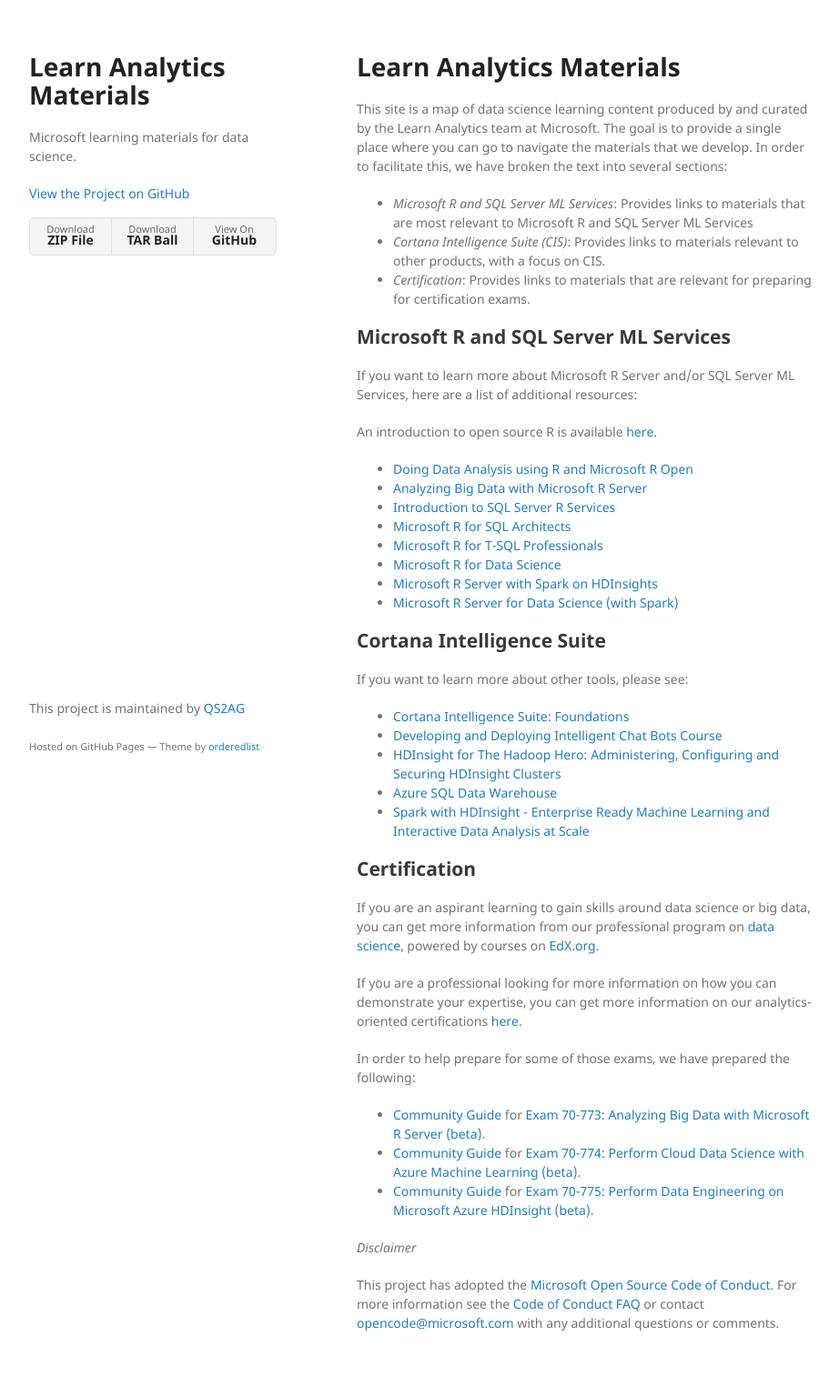
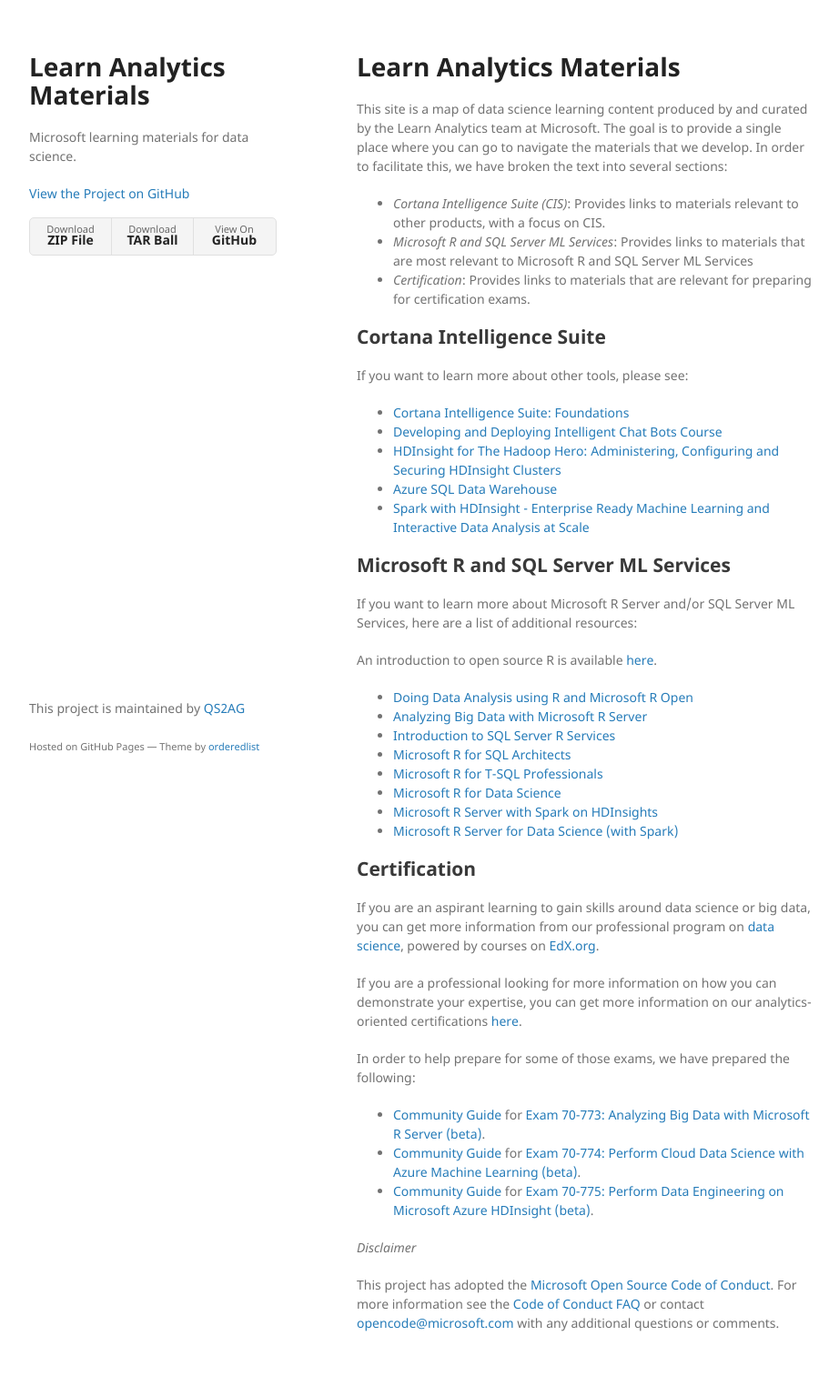
Before and after one commit to QS2AG/learnAnalytics-public, a Jekyll site: the page built from index.md, in a window 1280 px wide. Shown: the whole page at 91% size, without its empty margins (178-1100 px from the left). Built offline with Jekyll 4.4.1, drawn with Linux system fonts in a browser that asks for light colours; our own code applies the rules of GitHub Pages for plain Markdown files; some of the changed lines change nothing that is shown.

Commit message:
Organized the sections on CIS and MRS

```diff
--- a/index.md
+++ b/index.md
@@ -8,9 +8,19 @@
 a single place where you can go to navigate the materials that we develop. In order to facilitate this, we have broken the
 text into several sections:
 
+- *Cortana Intelligence Suite (CIS)*: Provides links to materials relevant to other products, with a focus on CIS.
 - *Microsoft R and SQL Server ML Services*: Provides links to materials that are most relevant to Microsoft R and SQL Server ML Services
-- *Cortana Intelligence Suite (CIS)*: Provides links to materials relevant to other products, with a focus on CIS.
 - *Certification*: Provides links to materials that are relevant for preparing for certification exams.
+
+## Cortana Intelligence Suite
+
+If you want to learn more about other tools, please see:
+
+- [Cortana Intelligence Suite: Foundations](https://github.com/Azure/LearnAnalytics-CISFoundations)
+- [Developing and Deploying Intelligent Chat Bots Course](https://github.com/Azure/bot-education)
+- [HDInsight for The Hadoop Hero: Administering, Configuring and Securing HDInsight Clusters](https://github.com/Azure/learnAnalytics-HDI-Hero)
+- [Azure SQL Data Warehouse](https://github.com/Azure/LearnAnalytics-sqldwintro-instructorled)
+- [Spark with HDInsight - Enterprise Ready Machine Learning and Interactive Data Analysis at Scale](https://github.com/Azure/learnAnalytics-SparkML)
 
 ## Microsoft R and SQL Server ML Services
 
@@ -26,16 +36,6 @@
 - [Microsoft R for Data Science](https://azure.github.io/LearnAnalytics-mr4ds/)
 - [Microsoft R Server with Spark on HDInsights](https://github.com/Azure/LearnAnalytics-mrs-spark)
 - [Microsoft R Server for Data Science (with Spark)](https://github.com/Azure/LearnAnalytics-mr4ds-spark)
-
-## Cortana Intelligence Suite
-
-If you want to learn more about other tools, please see:
-
-- [Cortana Intelligence Suite: Foundations](https://github.com/Azure/LearnAnalytics-CISFoundations)
-- [Developing and Deploying Intelligent Chat Bots Course](https://github.com/Azure/bot-education)
-- [HDInsight for The Hadoop Hero: Administering, Configuring and Securing HDInsight Clusters](https://github.com/Azure/learnAnalytics-HDI-Hero)
-- [Azure SQL Data Warehouse](https://github.com/Azure/LearnAnalytics-sqldwintro-instructorled)
-- [Spark with HDInsight - Enterprise Ready Machine Learning and Interactive Data Analysis at Scale](https://github.com/Azure/learnAnalytics-SparkML)
 
 ## Certification
 
```
